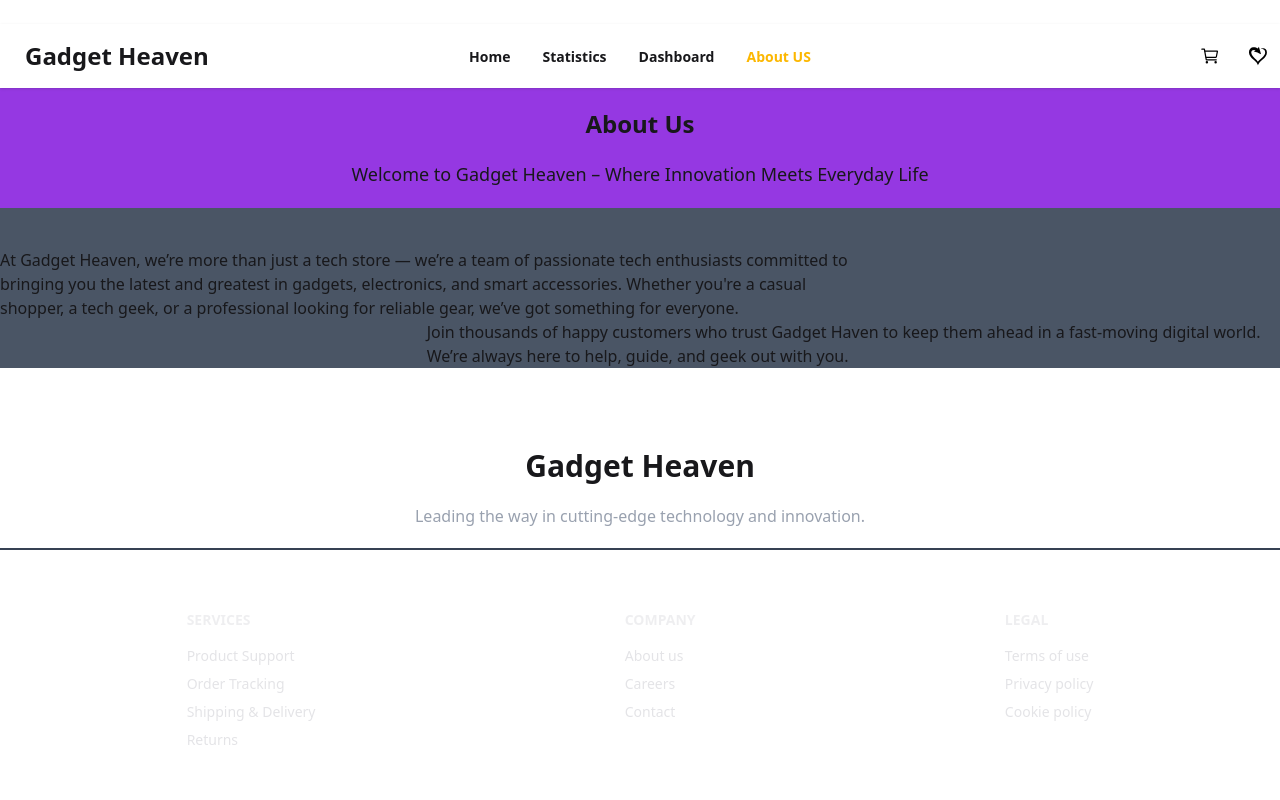
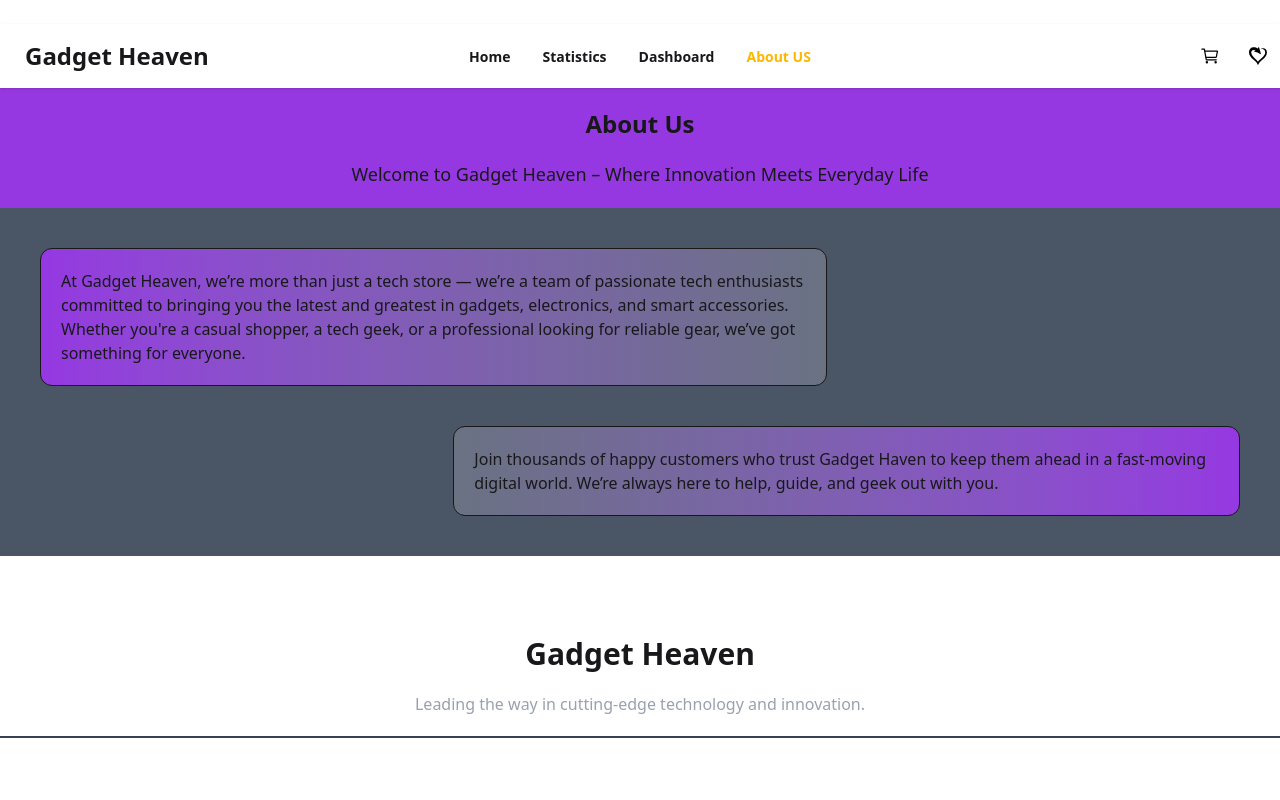
Before and after one commit to Shad-Bin-Abi-Aydid/Gadget-Heaven, a React (Vite) app: page /about in a window 1280 px wide. Shown: the top 800 px of the page. Built offline with nearby package versions, Linux system fonts and the light colour scheme; some icons are missing.

Commit message:
Add comprehensive README.md with project overview and key details and this project is completed

```diff
--- a/src/components/About.jsx
+++ b/src/components/About.jsx
@@ -9,15 +9,15 @@ const About = () => {
           Welcome to Gadget Heaven – Where Innovation Meets Everyday Life
         </h2>
       </div>
-      <div className="grid grid-cols-3">
-        <p className="col-span-2">
+      <div className="grid grid-cols-3 m-10 gap-10 pb-10">
+        <p className="col-span-2 border-1 rounded-xl p-5 bg-gradient-to-r from-[#9538E2] to-gray-500 ">
           At Gadget Heaven, we’re more than just a tech store — we’re a team of
           passionate tech enthusiasts committed to bringing you the latest and
           greatest in gadgets, electronics, and smart accessories. Whether
           you're a casual shopper, a tech geek, or a professional looking for
           reliable gear, we’ve got something for everyone.
         </p>
-        <p className="col-span-2 col-start-2">
+        <p className="col-span-2 col-start-2 border-1 rounded-xl p-5 bg-gradient-to-r from-gray-500 to-[#9538E2]">
           Join thousands of happy customers who trust Gadget Haven to keep them
           ahead in a fast-moving digital world. We’re always here to help,
           guide, and geek out with you.
```
Also changed, not shown: 1 other file (tests, documents, lock files or other folders).
